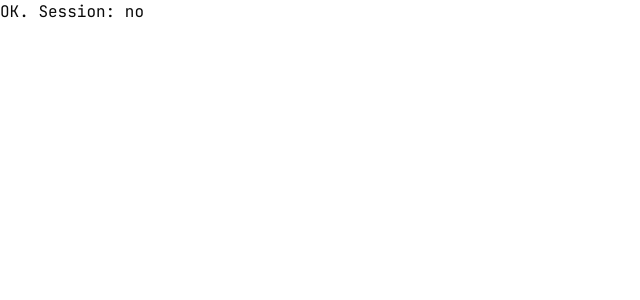
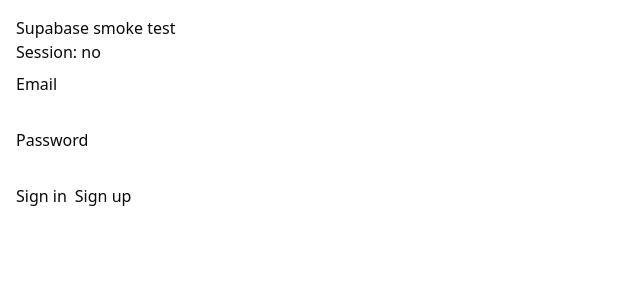
Before and after one commit to UmalumeWabanye/RemoHire, a Next.js app in the folder apps/web/: page /supabase-test in a window 1280 px wide. Shown: the top 300 px of the page, without its empty margins (0-640 px from the left). Built offline with nearby package versions, Linux system fonts and the light colour scheme; no server answers.

Commit message:
Add sign-in / sign-up / sign-out UI to /supabase-test for end-to-end smoke testing

```diff
--- a/apps/web/src/app/supabase-test/page.tsx
+++ b/apps/web/src/app/supabase-test/page.tsx
@@ -6,34 +6,151 @@
 export default function SupabaseTestPage() {
   const [loading, setLoading] = useState(true)
   const [error, setError] = useState<string | null>(null)
-  const [hasSession, setHasSession] = useState<boolean | null>(null)
+  const [session, setSession] = useState<any | null>(null)
+
+  const [email, setEmail] = useState('')
+  const [password, setPassword] = useState('')
+  const [actionLoading, setActionLoading] = useState(false)
+  const [message, setMessage] = useState<string | null>(null)
 
   useEffect(() => {
     let mounted = true
-    supabase.auth
-      .getSession()
-      .then((res) => {
+
+    const check = async () => {
+      try {
+        const res = await supabase.auth.getSession()
         if (!mounted) return
         if (res.error) {
           setError(res.error?.message ?? String(res.error))
         } else {
-          setHasSession(!!res.data.session)
+          setSession(res.data.session ?? null)
         }
-      })
-      .catch((err) => {
+      } catch (err) {
         if (!mounted) return
         setError(String(err))
-      })
-      .finally(() => {
+      } finally {
         if (mounted) setLoading(false)
-      })
+      }
+    }
+
+    check()
+
+    // subscribe to auth changes
+    const { data: listener } = (supabase as any).auth.onAuthStateChange((_, s: any) => {
+      if (!mounted) return
+      setSession(s ?? null)
+    }) || { data: null }
 
     return () => {
       mounted = false
+      if (listener && listener.subscription) listener.subscription.unsubscribe()
     }
   }, [])
 
+  const signIn = async (e?: React.FormEvent) => {
+    e?.preventDefault()
+    setActionLoading(true)
+    setMessage(null)
+    try {
+      const res = await (supabase as any).auth.signInWithPassword({ email, password })
+      if (res.error) {
+        setMessage(`Error: ${res.error.message ?? String(res.error)}`)
+      } else {
+        setMessage('Signed in')
+        setSession(res.data.session ?? null)
+      }
+    } catch (err) {
+      setMessage(`Error: ${String(err)}`)
+    } finally {
+      setActionLoading(false)
+    }
+  }
+
+  const signUp = async (e?: React.FormEvent) => {
+    e?.preventDefault()
+    setActionLoading(true)
+    setMessage(null)
+    try {
+      const res = await (supabase as any).auth.signUp({ email, password })
+      if (res.error) {
+        setMessage(`Error: ${res.error.message ?? String(res.error)}`)
+      } else {
+        setMessage('Sign-up requested — check your email if using email confirmation')
+      }
+    } catch (err) {
+      setMessage(`Error: ${String(err)}`)
+    } finally {
+      setActionLoading(false)
+    }
+  }
+
+  const signOut = async () => {
+    setActionLoading(true)
+    setMessage(null)
+    try {
+      await (supabase as any).auth.signOut()
+      setSession(null)
+      setMessage('Signed out')
+    } catch (err) {
+      setMessage(`Error: ${String(err)}`)
+    } finally {
+      setActionLoading(false)
+    }
+  }
+
   if (loading) return <div>Loading...</div>
   if (error) return <div>Error: {error}</div>
-  return <div>OK. Session: {hasSession ? 'yes' : 'no'}</div>
+
+  return (
+    <div style={{ padding: 16, fontFamily: 'system-ui, sans-serif' }}>
+      <h2>Supabase smoke test</h2>
+      <div style={{ marginBottom: 8 }}>Session: {session ? 'yes' : 'no'}</div>
+
+      {message && <div style={{ marginBottom: 8 }}>{message}</div>}
+
+      {!session ? (
+        <form onSubmit={signIn} style={{ display: 'grid', gap: 8, maxWidth: 400 }}>
+          <label>
+            Email
+            <input
+              type="email"
+              value={email}
+              onChange={(e) => setEmail(e.target.value)}
+              style={{ width: '100%' }}
+              required
+            />
+          </label>
+
+          <label>
+            Password
+            <input
+              type="password"
+              value={password}
+              onChange={(e) => setPassword(e.target.value)}
+              style={{ width: '100%' }}
+              required
+            />
+          </label>
+
+          <div style={{ display: 'flex', gap: 8 }}>
+            <button type="submit" disabled={actionLoading}>
+              {actionLoading ? 'Working...' : 'Sign in'}
+            </button>
+            <button type="button" onClick={signUp} disabled={actionLoading}>
+              {actionLoading ? 'Working...' : 'Sign up'}
+            </button>
+          </div>
+        </form>
+      ) : (
+        <div style={{ display: 'grid', gap: 8 }}>
+          <div>Signed in as: {session.user?.email ?? 'unknown'}</div>
+          <div style={{ display: 'flex', gap: 8 }}>
+            <button onClick={signOut} disabled={actionLoading}>
+              {actionLoading ? 'Working...' : 'Sign out'}
+            </button>
+          </div>
+        </div>
+      )}
+    </div>
+  )
 }
```
